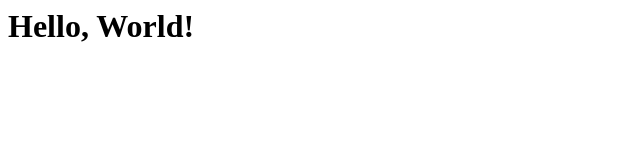
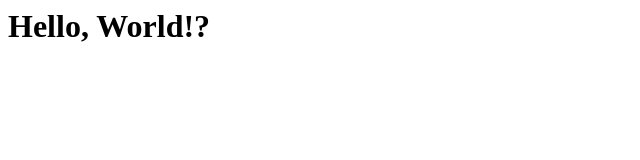
Before and after one commit to ilyabirulin/serverfix, a plain HTML site: page hello.html in a window 1280 px wide. Shown: the full height of the page, 0-640 px from the left. Drawn offline with Linux system fonts and the light colour scheme.

```diff
--- a/hello.html
+++ b/hello.html
@@ -2,6 +2,6 @@
 	<head>
 	</head>
 	<body>
-		<h1>Hello, World!</h1>
+		<h1>Hello, World!?</h1>
 	</body>
 </html>
```
